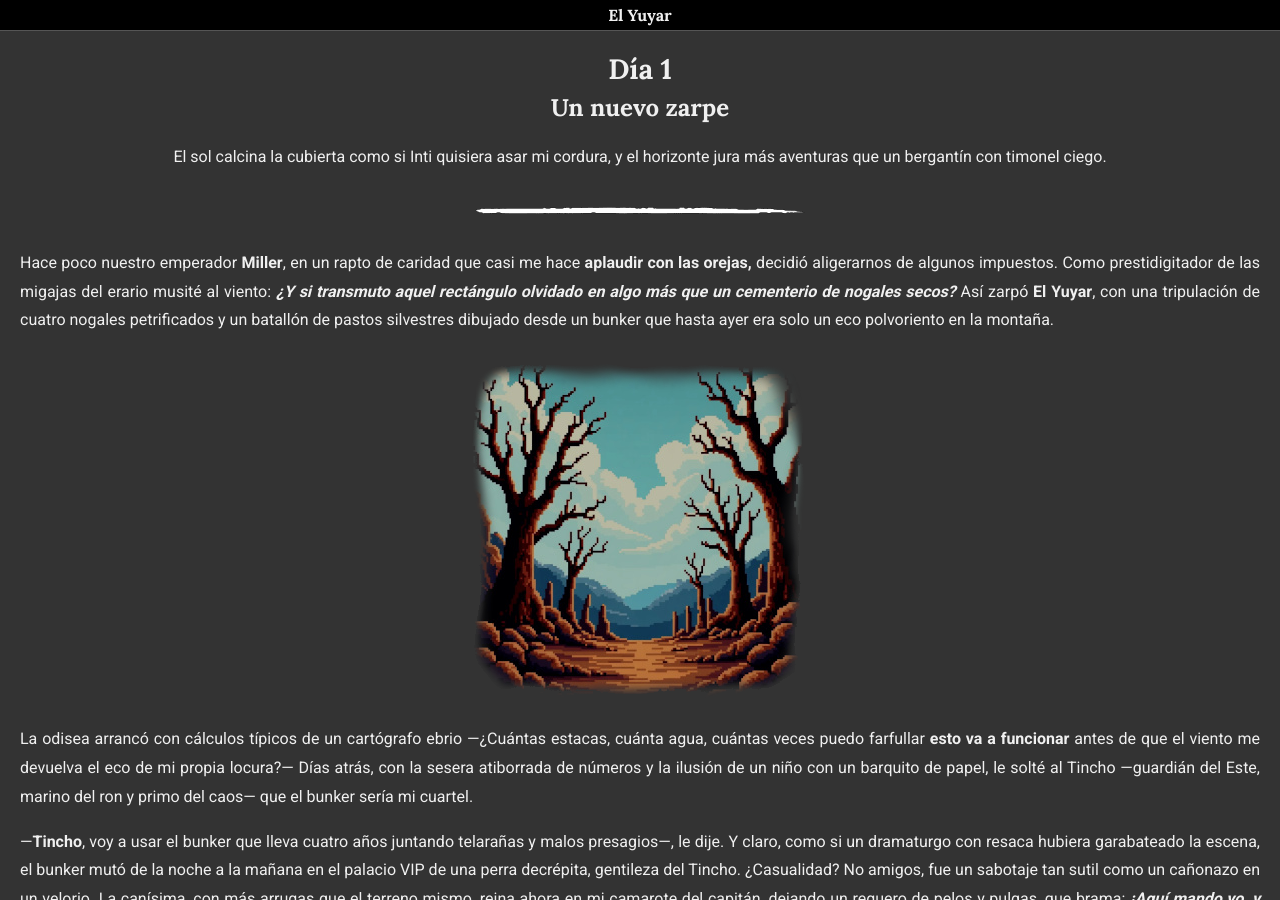
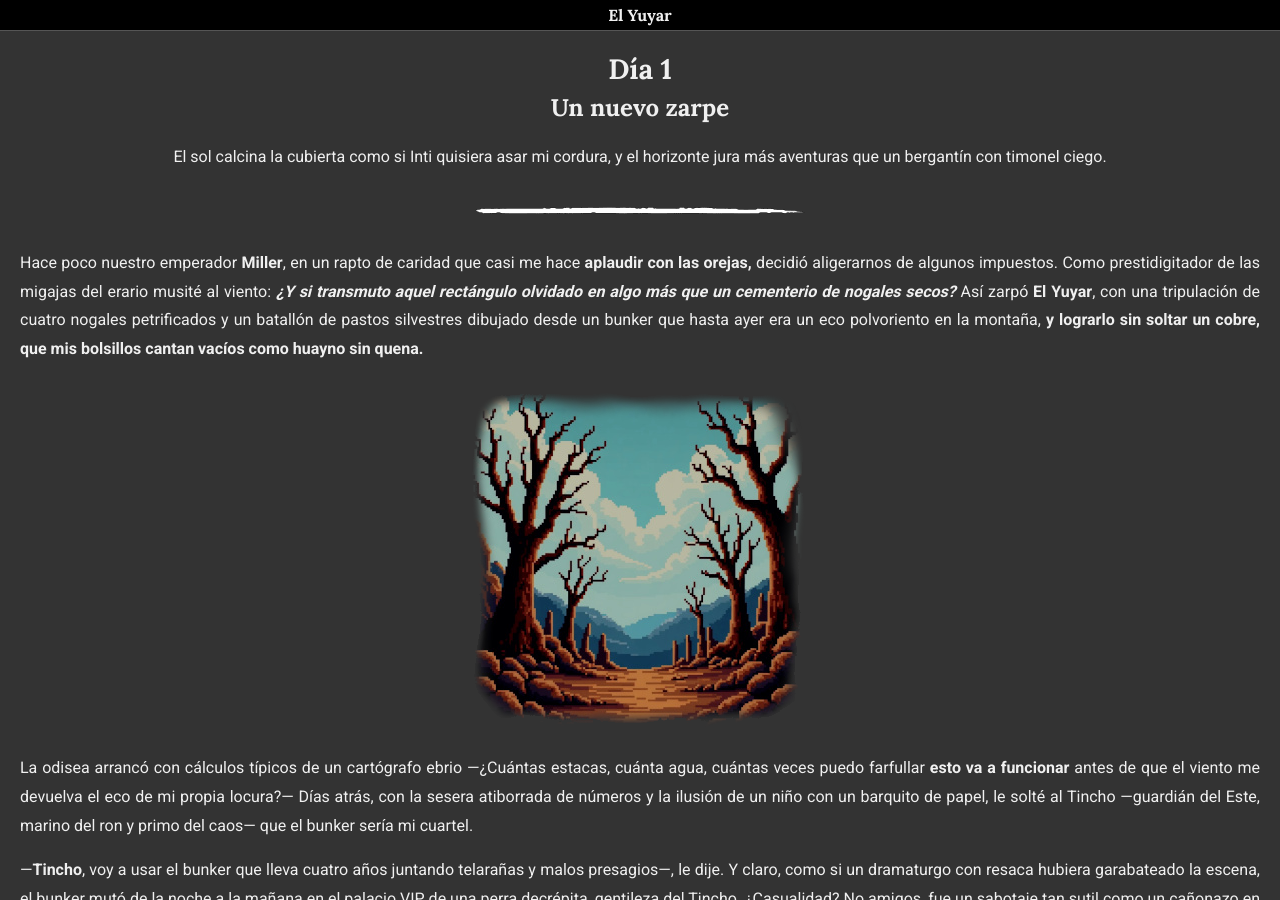
Before and after one commit to mesquele/paqocuaternion.github.io, a Jekyll site: the page built from _posts/2025-02-21-Día-1-Un-nuevo-zarpe.md, in a window 1280 px wide and 900 px high. Built offline with Jekyll 4.4.1, drawn with Linux system fonts in a browser that asks for light colours.

Commit message:
Corrección post 1 sin un cobre

```diff
--- a/_posts/2025-02-21-Día-1-Un-nuevo-zarpe.md
+++ b/_posts/2025-02-21-Día-1-Un-nuevo-zarpe.md
@@ -9,7 +9,7 @@ date: 2024-01-01 10:00
 
 <img src="/assets/images/separador.png" alt="Separador" style="display: block; margin: 20px auto;">
 
-Hace poco nuestro emperador **Miller**, en un rapto de caridad que casi me hace **aplaudir con las orejas,** decidió aligerarnos de algunos impuestos. Como prestidigitador de las migajas del erario musité al viento: **_¿Y si transmuto aquel rectángulo olvidado en algo más que un cementerio de nogales secos?_** Así zarpó **El Yuyar**, con una tripulación de cuatro nogales petrificados y un batallón de pastos silvestres dibujado desde un bunker que hasta ayer era solo un eco polvoriento en la montaña.
+Hace poco nuestro emperador **Miller**, en un rapto de caridad que casi me hace **aplaudir con las orejas,** decidió aligerarnos de algunos impuestos. Como prestidigitador de las migajas del erario musité al viento: **_¿Y si transmuto aquel rectángulo olvidado en algo más que un cementerio de nogales secos?_** Así zarpó **El Yuyar**, con una tripulación de cuatro nogales petrificados y un batallón de pastos silvestres dibujado desde un bunker que hasta ayer era un eco polvoriento en la montaña, **y lograrlo sin soltar un cobre, que mis bolsillos cantan vacíos como huayno sin quena.**
 
 <img src="/assets/images/nogales.png" alt="Nogales Secos" style="display: block; margin: 20px auto;">
 
```
